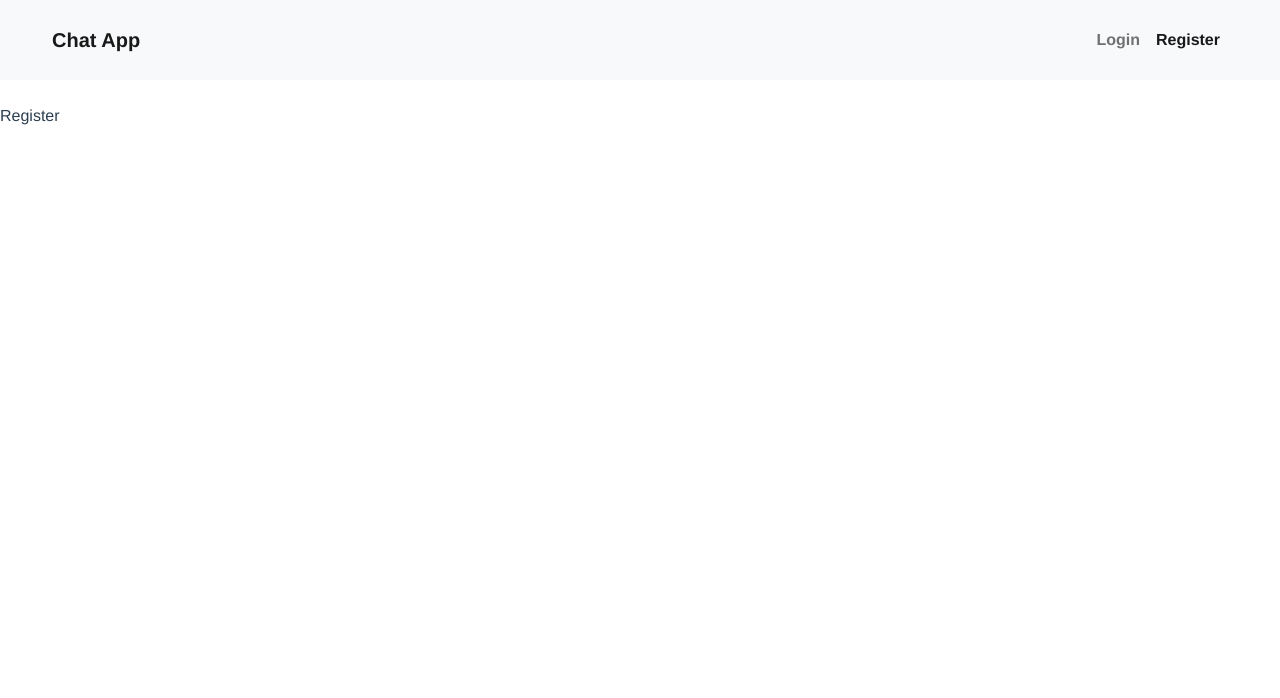
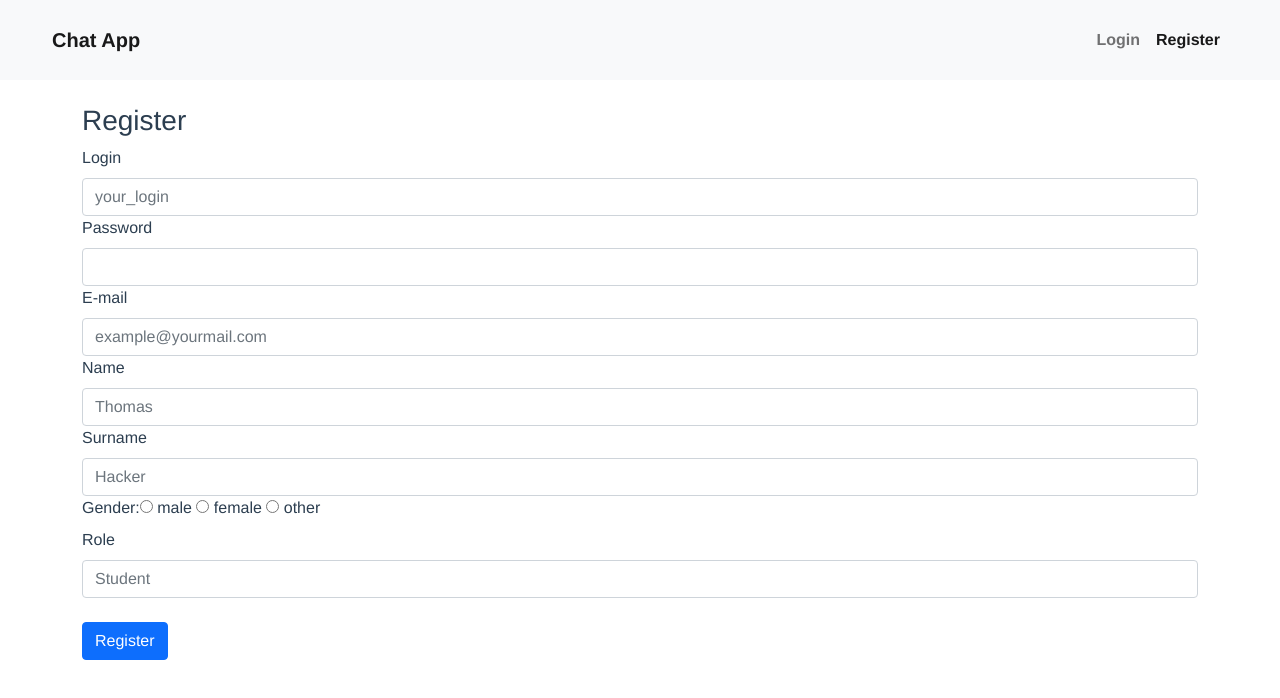
Before and after one commit to tomaslacina/xlacina5_wa_projekt_2021, a Vue app in the folder projekt/frontend/: page /register in a window 1280 px wide. Shown: the top 698 px of the page. Built offline with nearby package versions, Linux system fonts and the light colour scheme.

Commit message:
Registrační formulář
Vytvoření registračního formuláře

```diff
--- a/projekt/frontend/src/router/views/Register.vue
+++ b/projekt/frontend/src/router/views/Register.vue
@@ -1,3 +1,84 @@
 <template>
-    <div>Register</div>
+    <div class="container">
+        <h3>Register</h3>
+
+            <form @submit.prevent="registration">
+                <div>
+                    <label class="form-label">Login</label>
+                    <input type="text" v-model="login" class="form-control" placeholder="your_login"/>
+                </div>
+
+                <div>
+                    <label class="form-label">Password</label>
+                    <input type="password" v-model="password" class="form-control" />
+                </div>
+
+                 <div>
+                    <label class="form-label">E-mail</label>
+                    <input type="email" v-model="email" class="form-control" placeholder="example@yourmail.com"/>
+                </div>
+
+                <div>
+                    <label class="form-label">Name</label>
+                    <input type="text" v-model="name" class="form-control" placeholder="Thomas"/>
+                </div>
+
+                <div>
+                    <label class="form-label">Surname</label>
+                    <input type="text" v-model="surname" class="form-control" placeholder="Hacker" />
+                </div>
+
+                <div>
+                    <label class="form-label">Gender: </label>
+                    <input type="radio" id="male" name="gender" value="male"> male
+
+                    <input type="radio" id="female" name="gender" value="female"> female
+
+                    <input type="radio" id="other" name="gender" value="other"> other
+
+                </div>
+
+                <div>
+                    <label class="form-label">Role</label>
+                    <input type="text" v-model="role" class="form-control" placeholder="Student"/>
+                </div>
+                <br>
+
+
+
+      <button type="submit" class="btn btn-primary">Register</button>
+    </form>
+
+
+
+
+    </div>
+
+
 </template>
+
+
+<script>
+export default {
+  data: () => {
+    return {
+      login: "",
+      password: "",
+      error: null,
+    };
+  },
+  methods: {
+    async register() {
+      this.error = null;
+
+      // async, await
+      try {
+        await this.$http.post("/register", { login: this.login, password: this.password, email: this.email, name: this.name, surname: this.surname, gender: this.gender, role: this.role });
+        this.$router.push({ name: "login" });
+      } catch (e) {
+        this.error = "User with this email or this login already exists! Please try-it again";
+      }
+    },
+  },
+};
+</script>
```
Also changed, not shown: 2 other files (tests, documents, lock files or other folders).
